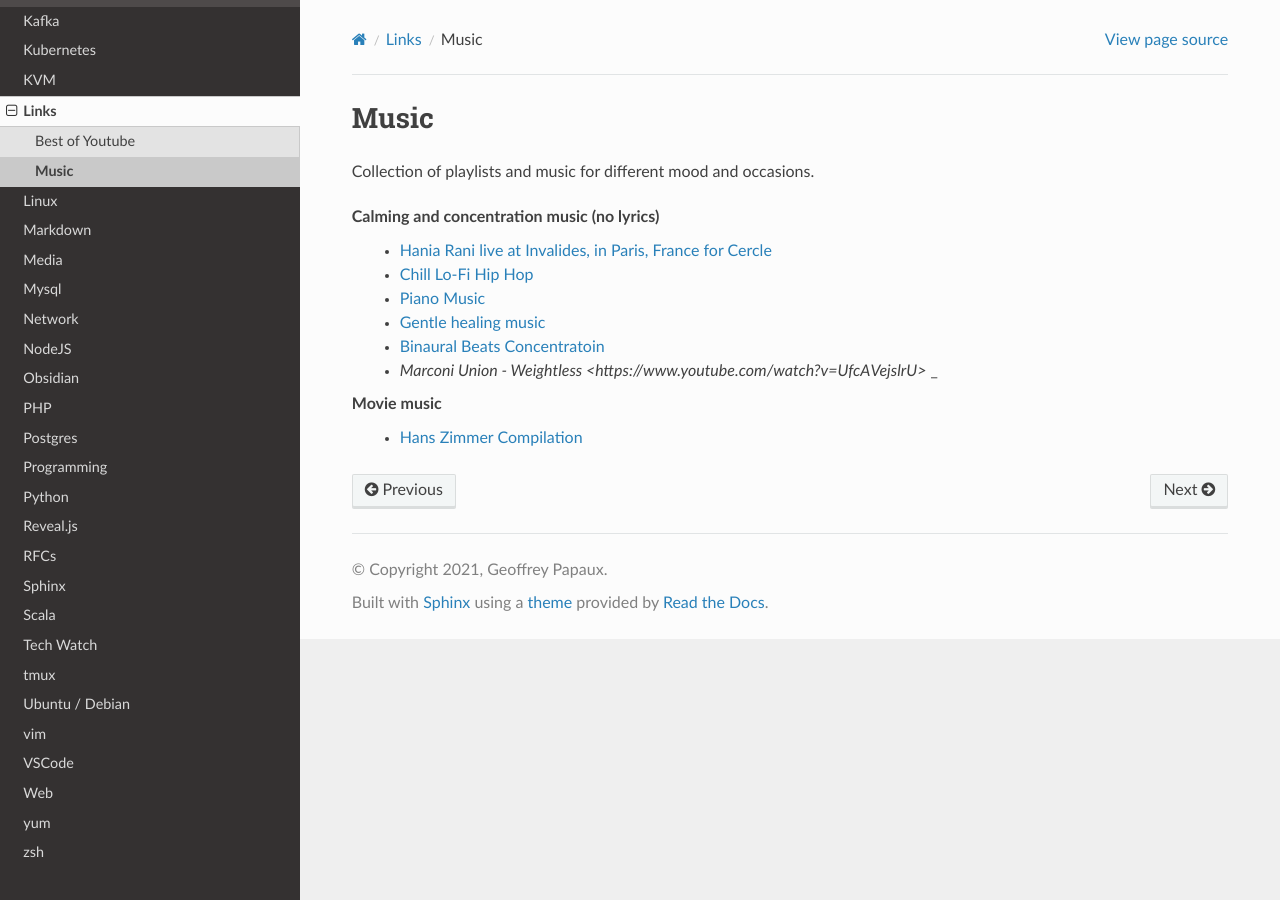
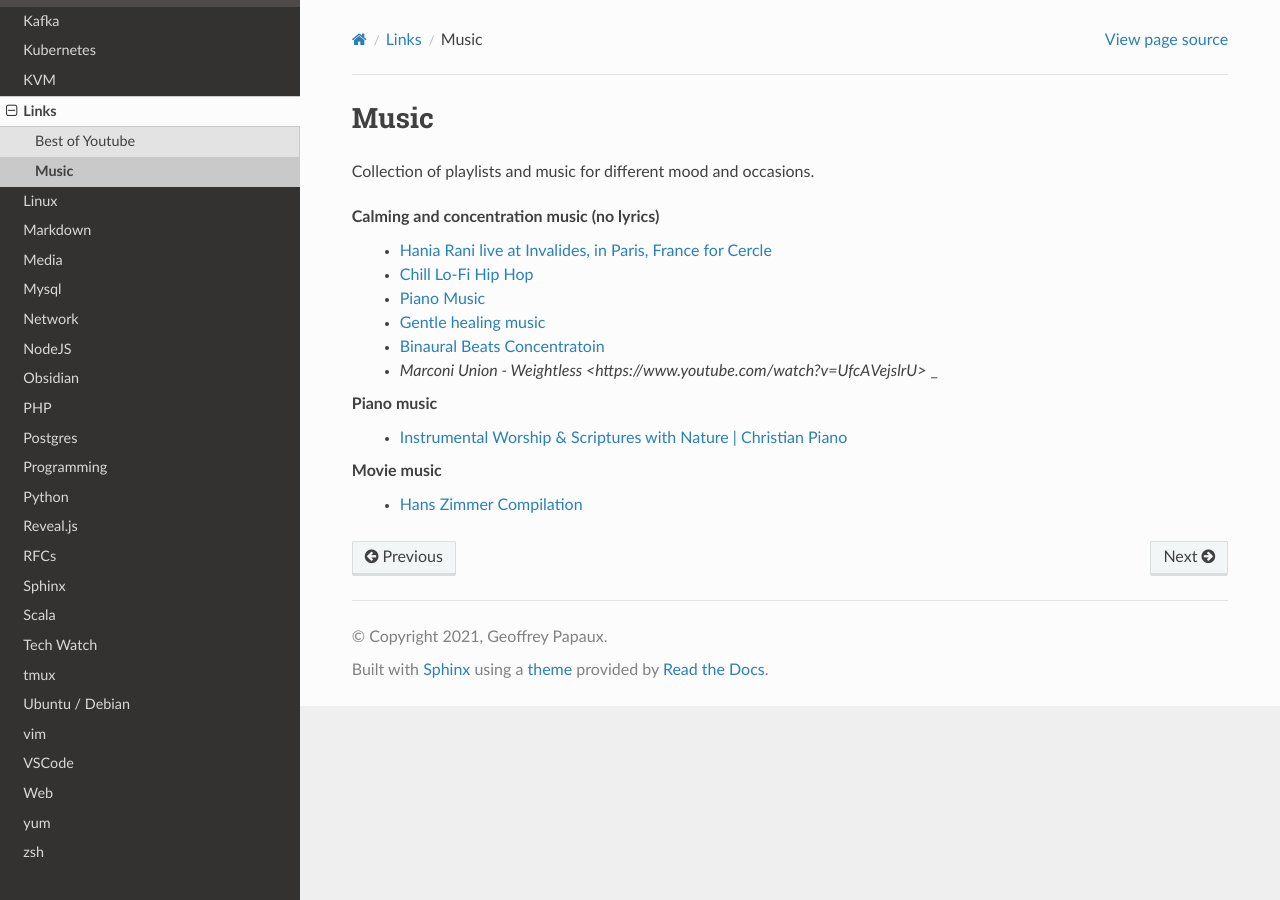
Before and after one commit to papaux/til, a Sphinx documentation site: the page built from source/links/music.rst, in a window 1280 px wide. Built offline with Sphinx 7.4.7 and the Read the Docs theme 2.0.0, drawn with Linux system fonts in a browser that asks for light colours.

Commit message:
Update music.rst

```diff
--- a/source/links/music.rst
+++ b/source/links/music.rst
@@ -11,5 +11,8 @@ Collection of playlists and music for different mood and occasions.
     - `Binaural Beats Concentratoin <https://www.youtube.com/watch?v=U0eLmyJkQBc>`_
     - `Marconi Union - Weightless <https://www.youtube.com/watch?v=UfcAVejslrU>` _
 
+**Piano music**
+    - `Instrumental Worship & Scriptures with Nature | Christian Piano <https://www.youtube.com/watch?v=QCJPp20ZV4c>`_
+
 **Movie music**
     - `Hans Zimmer Compilation <https://www.youtube.com/watch?v=IqiTJK_uzUY>`_
```
